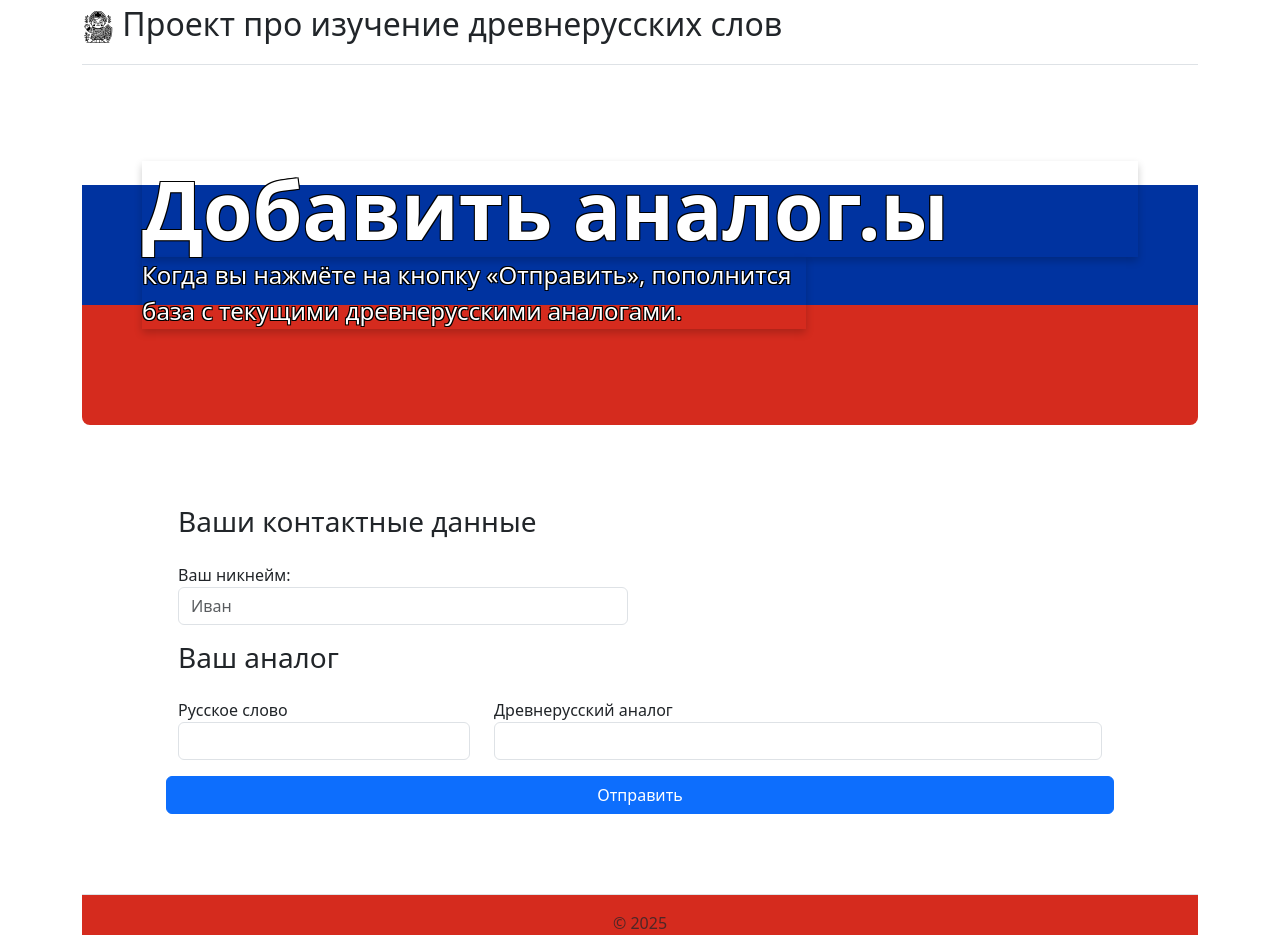
After one commit to includealex/duodjango, a Django app: page /add_analogue.html in a window 1280 px wide. The commit adds this page. Run offline with Django 5.2, Linux system fonts and the light colour scheme; some libraries are stand-ins or nearby versions.

Commit message:
analogues addition option added
Signed-off-by: Aleksandr Mishin <mishin.aa@phystech.edu>

```diff
--- a/mysite/mysite/urls.py
+++ b/mysite/mysite/urls.py
@@ -20,5 +20,7 @@ from . import views
 
 urlpatterns = [
     path('', views.index),
-    path('analogues.html', views.get_analogues)
+    path('analogues.html', views.get_analogues),
+    path('add_analogue.html', views.add_analogue),
+    path('send_analogue.html', views.send_analogue)
 ]
--- a/mysite/mysite/views.py
+++ b/mysite/mysite/views.py
@@ -8,3 +8,33 @@ def index(request):
 def get_analogues(request):
     analogues = analogues_manager.get_current_analogues()
     return render(request, "analogues.html", context={"analogues": analogues})
+
+def add_analogue(request):
+    return render(request, "add_analogue.html")
+
+def send_analogue(request):
+    cache.clear()
+    if request.method != "POST":
+        add_analogue(request)
+        return
+
+    cur_name = request.POST.get("name")
+    if (len(cur_name) == 0):
+        cur_name = "аноним"
+
+    context = {"user": cur_name, "correct_input": True, "comment": ""}
+
+    russian_word = request.POST.get("russian_word")
+    if (len(russian_word) == 0):
+        context["correct_input"] = False
+        context["comment"] += "Русское слово должно быть введено. "
+
+    oldrussian_word = request.POST.get("oldrussian_word")
+    if (len(oldrussian_word) == 0):
+        context["correct_input"] = False
+        context["comment"] += "Древнерусский аналог должен быть введён. "
+
+    if context["correct_input"]:
+        analogues_manager.add_analogue(russian_word, oldrussian_word, cur_name)
+
+    return render(request, "analogue_request.html", context)
--- /dev/null
+++ b/mysite/templates/add_analogue.html
@@ -0,0 +1,42 @@
+{% extends "base_page.html" %}
+
+{% block page-title %}
+Добавить аналог.ы
+{% endblock %}
+
+{% block page-lead %}
+Когда вы нажмёте на кнопку &laquo;Отправить&raquo;, пополнится база с текущими древнерусскими аналогами.
+{% endblock %}
+
+
+{% block content %}
+<div class="container-sm px-5 py-5" id="analogue-form">
+    <form method="post">
+        <div class="row px-5 py-2">
+            <h3>Ваши контактные данные</h3>
+        </div>
+        <div class="row px-5 py-2">
+            <div class="col-md-6">
+                <label for="name">Ваш никнейм:</label>
+                <input type="text" class="form-control input-lg" name="name" id="name" placeholder="Иван" value required>
+            </div>
+        </div>
+        <div class="row px-5 py-2">
+            <h3>Ваш аналог</h3>
+        </div>
+        <div class="row px-5 py-2">
+            <div class="col-md-4">
+                <label for="russian_word">Русское слово</label>
+                <input type="text" class="form-control input-lg" name="russian_word" id="russian_word">
+            </div>
+            <div class="col-md-8">
+                <label for="new_definition">Древнерусский аналог</label>
+                <input type="text" class="form-control input-lg" name="oldrussian_word" id="oldrussian_word">
+            </div>
+        </div>
+        <div class="row px-5 py-2">
+            <button type="submit" class="btn btn-primary" formaction="/send_analogue.html">Отправить</button>
+        </div>
+    </form>
+</div>
+{% endblock %}
```
Also changed, not shown: mysite/mysite/analogues_manager.py (+8 -2 lines), mysite/templates/analogue_request.html (added, +29 -0 lines), mysite/templates/index.html (+15 -1 lines).
